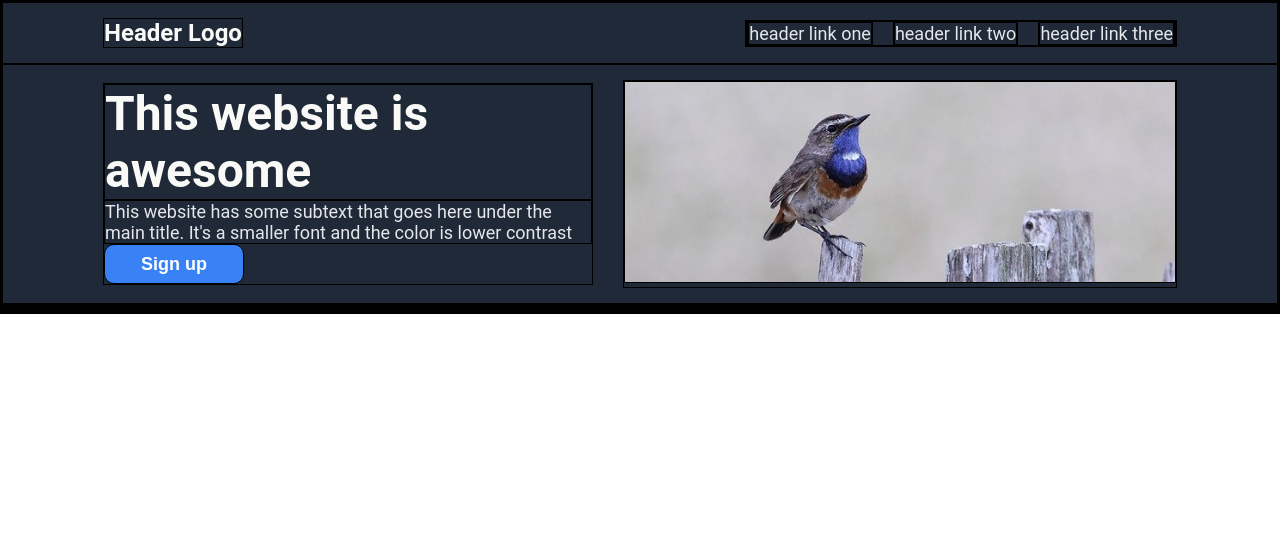
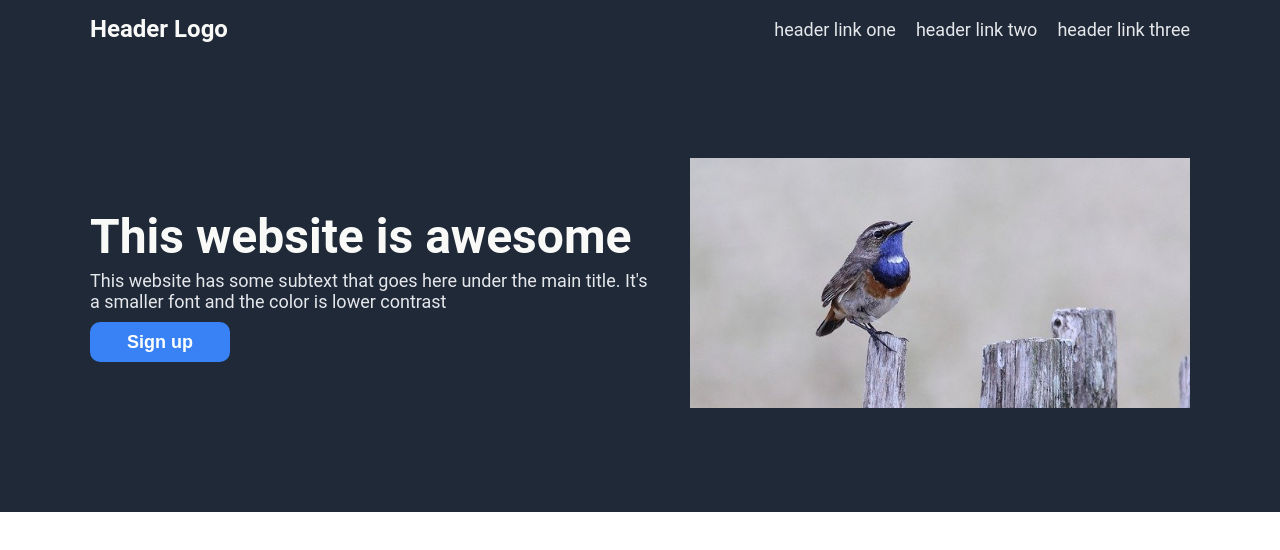
Before and after one commit to thisisned/odin-landing-page, a plain HTML site: page index.html in a window 1280 px wide. Drawn offline with Linux system fonts and the light colour scheme.

Commit message:
Header finished

```diff
--- a/style.css
+++ b/style.css
@@ -10,7 +10,7 @@ body {
     display: flex;
     justify-content: space-between;
     align-items: center;
-    padding: 15px 100px;
+    padding: 15px 90px;
 }
 
 .header-left {
@@ -37,7 +37,11 @@ body {
     display: flex;
     gap: 30px;
     align-items: center;
-    padding: 15px 100px;
+    padding: 100px 90px;
+}
+
+.hero-left > * {
+    margin: 5px 0;
 }
 
 .hero-headline {
@@ -59,11 +63,12 @@ body {
     height: 40px;
     width: 140px;
     border-radius: 10px;
+    border: none;
 }
 
 .hero-right > img {
-    height: 200px;
-    width: 550px;
+    height: 250px;
+    width: 500px;
     object-fit: cover;
 }
 
@@ -73,6 +78,6 @@ body {
     background-color: #1F2937;
 }
 
-* {
+/* * {
     border: 1px solid black;
-}
+} */
```
